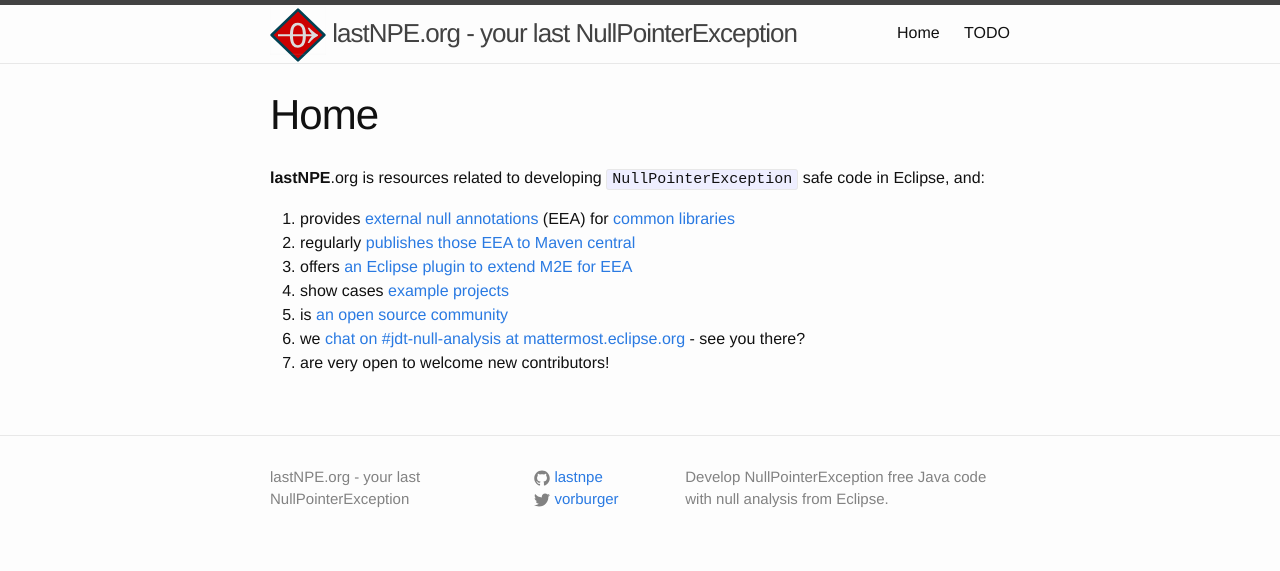
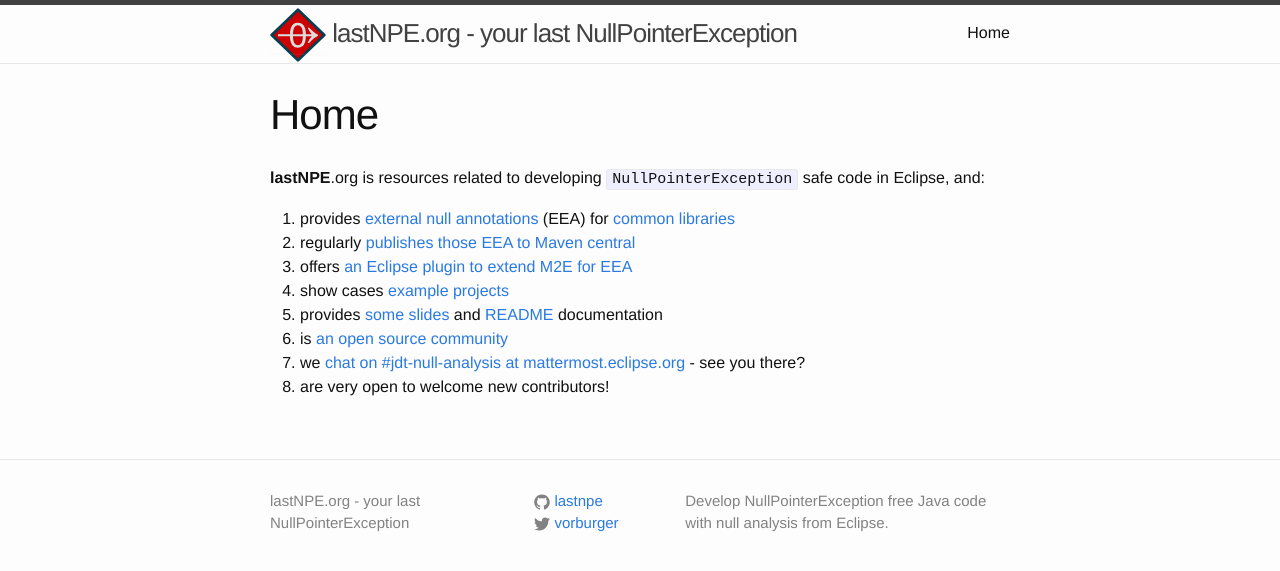
Before and after one commit to lastnpe/lastnpe.github.io, a Jekyll site: the page built from index.md, in a window 1280 px wide. Shown: the top 571 px of the page. Built offline with Jekyll 4.4.1, drawn with Linux system fonts in a browser that asks for light colours.

Commit message:
Link to slides and README

```diff
--- a/index.md
+++ b/index.md
@@ -11,6 +11,7 @@ for [common libraries](https://github.com/lastnpe/eclipse-null-eea-augments/tree
 2. regularly [publishes those EEA to Maven central](https://repo1.maven.org/maven2/org/lastnpe/eea/)
 3. offers [an Eclipse plugin to extend M2E for EEA](https://github.com/lastnpe/eclipse-external-annotations-m2e-plugin)
 4. show cases [example projects](https://github.com/lastnpe/eclipse-null-eea-augments/tree/master/examples/maven)
-5. is [an open source community](https://www.redhat.com/en/open-source)
-6. we [chat on #jdt-null-analysis at mattermost.eclipse.org](https://mattermost.eclipse.org/eclipse/channels/jdt-null-analysis) - see you there?
-7. are very open to welcome new contributors!
+5. provides [some slides](https://www.slideshare.net/mikervorburger/the-end-of-the-world-as-we-know-it-aka-your-last-nullpointerexception-1b-bugs) and [README](https://github.com/lastnpe/eclipse-null-eea-augments/blob/master/README.md) documentation
+6. is [an open source community](https://www.redhat.com/en/open-source)
+7. we [chat on #jdt-null-analysis at mattermost.eclipse.org](https://mattermost.eclipse.org/eclipse/channels/jdt-null-analysis) - see you there?
+8. are very open to welcome new contributors!
```
Also changed, not shown: TODO.md (deleted, +0 -7 lines).
